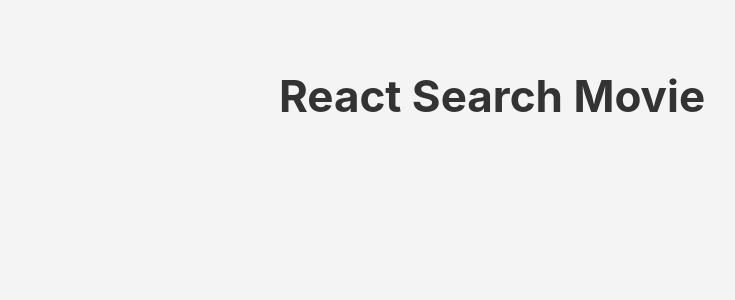
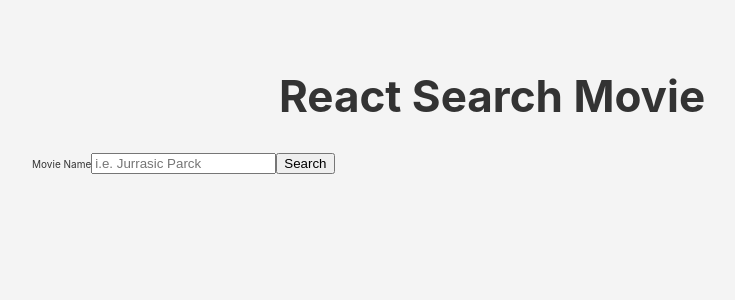
Before and after one commit to jburke729/search-movie, a React (Create React App) app: page / in a window 1280 px wide. Shown: the top 300 px of the page, without its empty margins (148-883 px from the left). Built offline with nearby package versions, Linux system fonts and the light colour scheme.

Commit message:
created search movie component

```diff
--- a/src/App.js
+++ b/src/App.js
@@ -1,10 +1,12 @@
 import React from 'react';
+import SearchMovies from './searchMovies';
 import './style.css';
 
 function App() {
   return (
     <div className="container">
       <h1 className="title"> React Search Movie</h1>
+      <SearchMovies />
     </div>
   );
 }
--- /dev/null
+++ b/src/searchMovies.js
@@ -0,0 +1,15 @@
+import React from 'react';
+
+export default function SearchMovies() {
+  return (
+    <form className="form">
+      <label htmlFor="query" className="label">
+        Movie Name
+      </label>
+      <input type="text" name="query" placeholder="i.e. Jurrasic Parck" />
+      <button className="button" type="submit">
+        Search
+      </button>
+    </form>
+  );
+}
```
